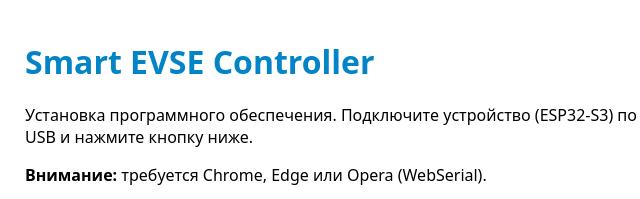
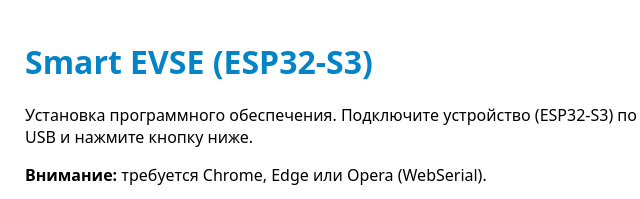
Before and after one commit to vitalyxxl/EVSE, a plain HTML site: page index.html in a window 1280 px wide. Shown: the top 199 px of the page, 295-935 px from the left. Drawn offline with Linux system fonts and the light colour scheme.

Commit message:
Update index.html

```diff
--- a/index.html
+++ b/index.html
@@ -12,7 +12,7 @@
     </style>
 </head>
 <body>
-    <h1>Smart EVSE Controller</h1>
+    <h1>Smart EVSE (ESP32-S3)</h1>
     <p>Установка программного обеспечения. Подключите устройство (ESP32-S3) по USB и нажмите кнопку ниже.</p>
     <p><b>Внимание:</b> требуется Chrome, Edge или Opera (WebSerial).</p>
 
```
